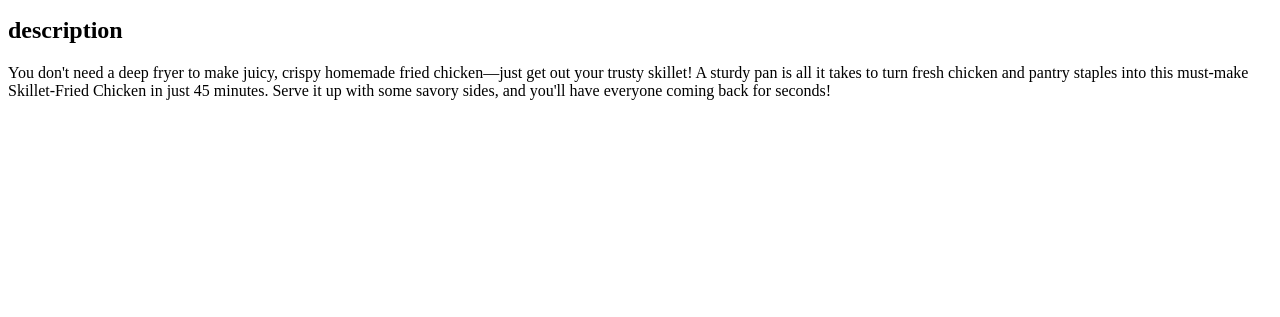
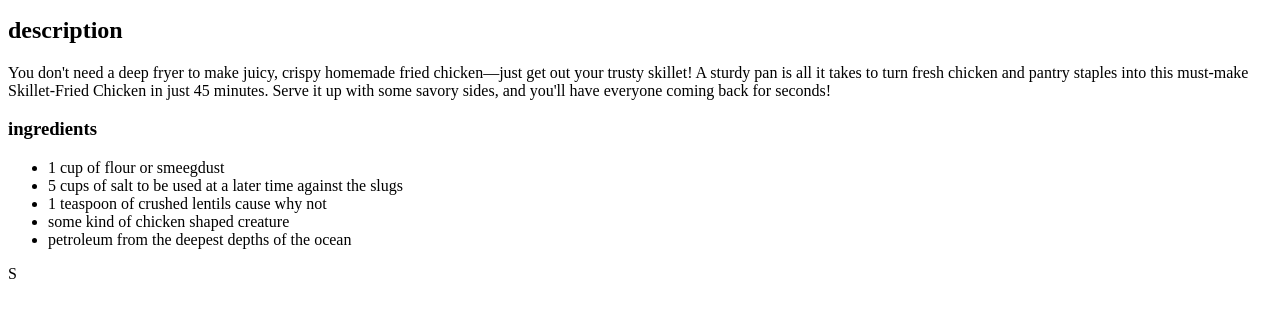
Before and after one commit to tricky99/odin-recipes, a plain HTML site: page recipes/fried-chicken.html in a window 1280 px wide. Shown: the part 101-418 px from the top of the page. Drawn offline with Linux system fonts and the light colour scheme.

Commit message:
unordered list of ingredients added

```diff
--- a/recipes/fried-chicken.html
+++ b/recipes/fried-chicken.html
@@ -12,10 +12,22 @@
     <p>You don't need a deep fryer to make juicy, crispy homemade fried chicken—just get out your trusty skillet!
          A sturdy pan is all it takes to turn fresh chicken and pantry staples into this must-make Skillet-Fried Chicken
          in just 45 minutes. Serve it up with some savory sides, and you'll have everyone coming back for seconds!</p>
+    <h3>ingredients</h3>
+    <ul>
+        <li>1 cup of flour or smeegdust</li>
+        <li>5 cups of salt to be used at a later time against the slugs</li>
+        <li>1 teaspoon of crushed lentils cause why not</li>
+        <li>some kind of chicken shaped creature</li>
+        <li>petroleum from the deepest depths of the ocean</li>
 
 
 
 
+    </ul>
+
+
+
+S
 
 </body>
 </html>
```
